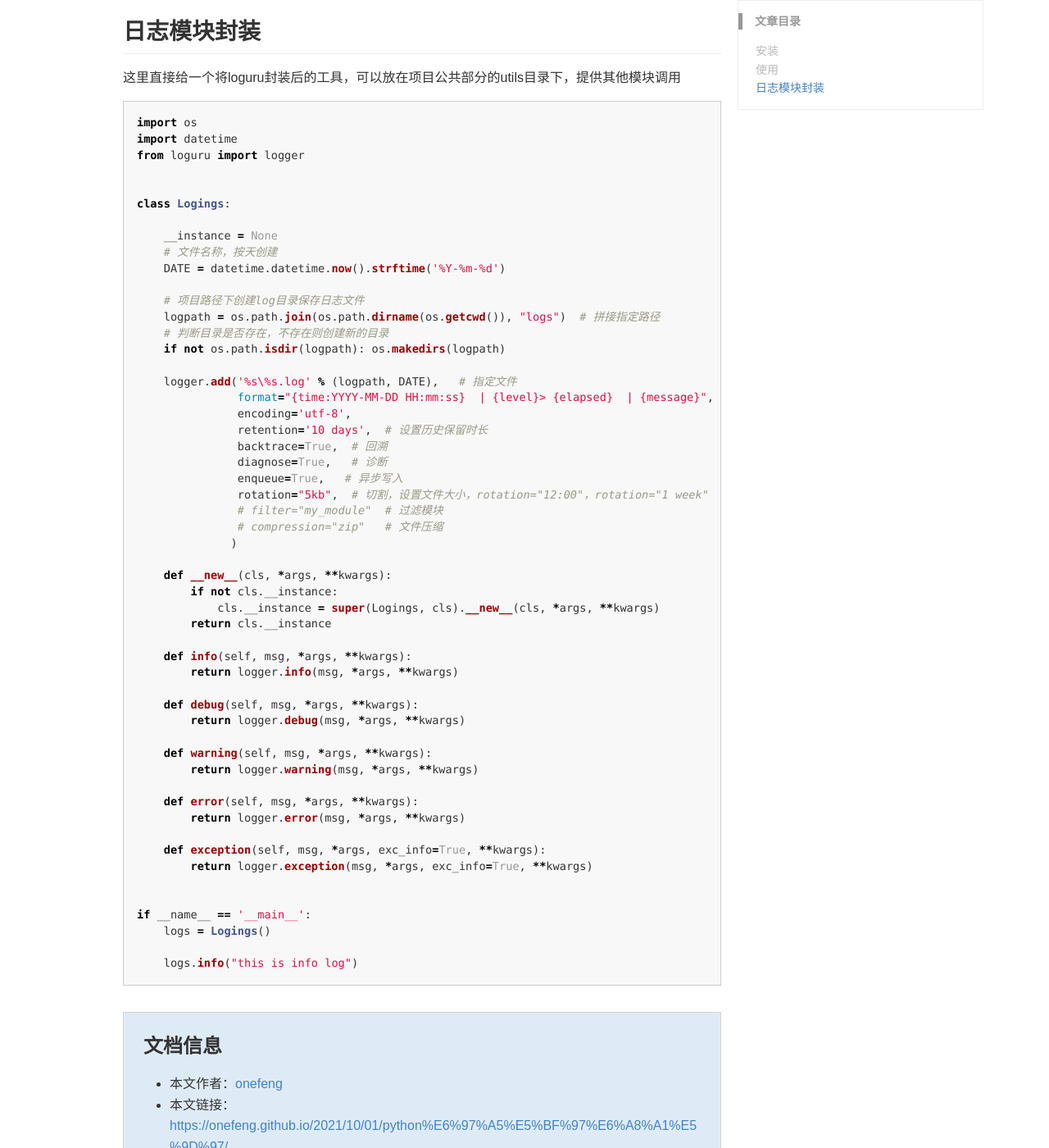
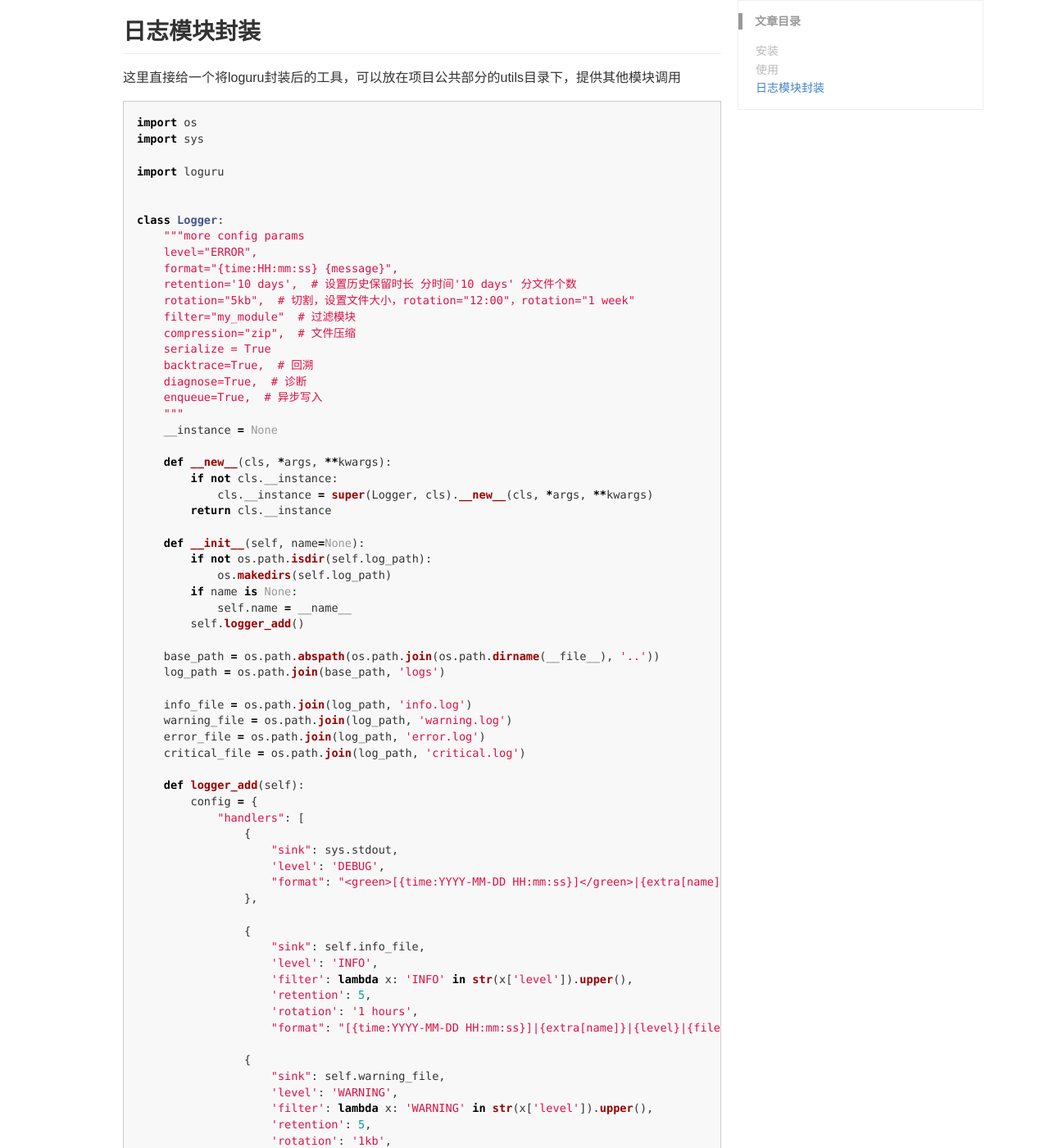
Before and after one commit to onefeng/onefeng.github.io, a Jekyll site: the page built from _posts/2021-10-01-python日志模块.md, in a window 1280 px wide and 1400 px high, scrolled down 984 px. Shown: the whole window at 82% size. Built offline with Jekyll 4.4.1, drawn with Linux system fonts in a browser that asks for light colours; comment, search, counter and statistics services are not loaded; some of the changed text lies outside the part shown.

Commit message:
fix: logger

````diff
--- a/_posts/2021-10-01-python日志模块.md
+++ b/_posts/2021-10-01-python日志模块.md
@@ -50,56 +50,98 @@ logger.add("file_Y.log", compression="zip")    # 如果不想删除原有日志
 
 ```python
 import os
-import datetime
-from loguru import logger
+import sys
+
+import loguru
 
 
-class Logings:
-
+class Logger:
+    """more config params
+    level="ERROR",
+    format="{time:HH:mm:ss} {message}",
+    retention='10 days',  # 设置历史保留时长 分时间'10 days' 分文件个数
+    rotation="5kb",  # 切割，设置文件大小，rotation="12:00"，rotation="1 week"
+    filter="my_module"  # 过滤模块
+    compression="zip",  # 文件压缩
+    serialize = True
+    backtrace=True,  # 回溯
+    diagnose=True,  # 诊断
+    enqueue=True,  # 异步写入
+    """
     __instance = None
-    # 文件名称，按天创建
-    DATE = datetime.datetime.now().strftime('%Y-%m-%d')
-
-    # 项目路径下创建log目录保存日志文件
-    logpath = os.path.join(os.path.dirname(os.getcwd()), "logs")  # 拼接指定路径
-    # 判断目录是否存在，不存在则创建新的目录
-    if not os.path.isdir(logpath): os.makedirs(logpath)
-
-    logger.add('%s\%s.log' % (logpath, DATE),   # 指定文件
-               format="{time:YYYY-MM-DD HH:mm:ss}  | {level}> {elapsed}  | {message}",
-               encoding='utf-8',
-               retention='10 days',  # 设置历史保留时长
-               backtrace=True,  # 回溯
-               diagnose=True,   # 诊断
-               enqueue=True,   # 异步写入
-               rotation="5kb",  # 切割，设置文件大小，rotation="12:00"，rotation="1 week"
-               # filter="my_module"  # 过滤模块
-               # compression="zip"   # 文件压缩
-              )
 
     def __new__(cls, *args, **kwargs):
         if not cls.__instance:
-            cls.__instance = super(Logings, cls).__new__(cls, *args, **kwargs)
+            cls.__instance = super(Logger, cls).__new__(cls, *args, **kwargs)
         return cls.__instance
 
-    def info(self, msg, *args, **kwargs):
-        return logger.info(msg, *args, **kwargs)
+    def __init__(self, name=None):
+        if not os.path.isdir(self.log_path):
+            os.makedirs(self.log_path)
+        if name is None:
+            self.name = __name__
+        self.logger_add()
 
-    def debug(self, msg, *args, **kwargs):
-        return logger.debug(msg, *args, **kwargs)
+    base_path = os.path.abspath(os.path.join(os.path.dirname(__file__), '..'))
+    log_path = os.path.join(base_path, 'logs')
 
-    def warning(self, msg, *args, **kwargs):
-        return logger.warning(msg, *args, **kwargs)
+    info_file = os.path.join(log_path, 'info.log')
+    warning_file = os.path.join(log_path, 'warning.log')
+    error_file = os.path.join(log_path, 'error.log')
+    critical_file = os.path.join(log_path, 'critical.log')
 
-    def error(self, msg, *args, **kwargs):
-        return logger.error(msg, *args, **kwargs)
+    def logger_add(self):
+        config = {
+            "handlers": [
+                {
+                    "sink": sys.stdout,
+                    'level': 'DEBUG',
+                    "format": "<green>[{time:YYYY-MM-DD HH:mm:ss}]</green>|{extra[name]}|{level}|{file}:{module}:{line}:<level>{message}</level>",
+                },
 
-    def exception(self, msg, *args, exc_info=True, **kwargs):
-        return logger.exception(msg, *args, exc_info=True, **kwargs)
+                {
+                    "sink": self.info_file,
+                    'level': 'INFO',
+                    'filter': lambda x: 'INFO' in str(x['level']).upper(),
+                    'retention': 5,
+                    'rotation': '1 hours',
+                    "format": "[{time:YYYY-MM-DD HH:mm:ss}]|{extra[name]}|{level}|{file}:{module}:{line}:{message}"},
+
+                {
+                    "sink": self.warning_file,
+                    'level': 'WARNING',
+                    'filter': lambda x: 'WARNING' in str(x['level']).upper(),
+                    'retention': 5,
+                    'rotation': '1kb',
+                    "format": "[{time:YYYY-MM-DD HH:mm:ss}]|{extra[name]}|{level}|{file}:{module}:{line}:{message}",
+                },
+
+                {
+                    "sink": self.error_file,
+                    'level': 'ERROR',
+                    'filter': lambda x: 'ERROR' in str(x['level']).upper(),
+                    'retention': 5,
+                    'rotation': '1kb',
+                    "format": "[{time:YYYY-MM-DD HH:mm:ss}]|{extra[name]}|{level}|{file}:{module}:{line}:{message}",
+                },
+
+                {
+                    "sink": self.critical_file,
+                    'level': 'CRITICAL',
+                    'filter': lambda x: 'CRITICAL' in str(x['level']).upper(),
+                    'retention': 5,
+                    'rotation': '1kb',
+                    "format": "[{time:YYYY-MM-DD HH:mm:ss}]|{extra[name]}|{level}|{file}:{module}:{line}:{message}",
+                },
+            ],
+            "extra": {"name": self.name}
+        }
+        loguru.logger.configure(**config)
+
+    @property
+    def get_logger(self):
+        return loguru.logger
 
 
-if __name__ == '__main__':
-    logs = Logings()
-
-    logs.info("this is info log")
+logger = Logger().get_logger
 ```
````
